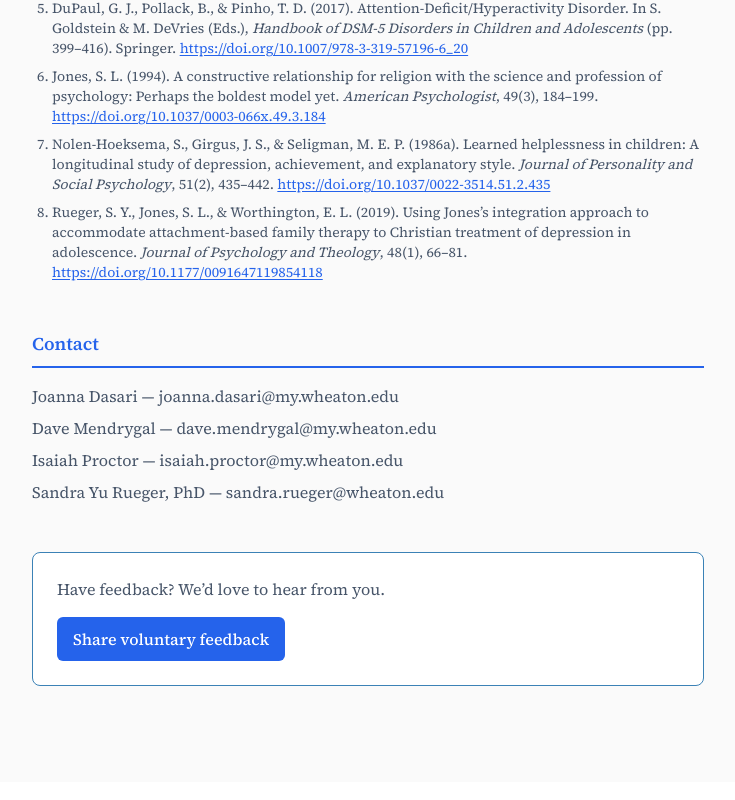
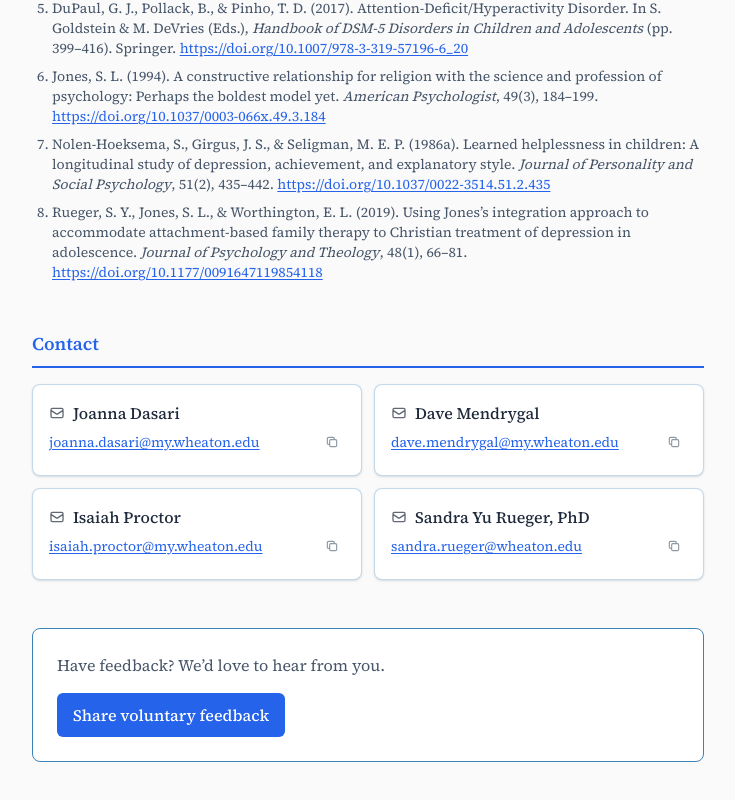
Before and after one commit to plutotom/single-page-sites, a Next.js app: page /grace-and-growth in a window 1280 px wide. Shown: the part 1197-1997 px from the top of the page, without its empty margins (272-1007 px from the left). Built offline with nearby package versions, Linux system fonts and the light colour scheme.

Commit message:
contact card

```diff
--- /dev/null
+++ b/app/grace-and-growth/ContactSection.tsx
@@ -0,0 +1,142 @@
+"use client";
+
+import { useState, useCallback, useRef, useEffect } from "react";
+
+const CONTACTS = [
+  { name: "Joanna Dasari", email: "joanna.dasari@my.wheaton.edu" },
+  { name: "Dave Mendrygal", email: "dave.mendrygal@my.wheaton.edu" },
+  { name: "Isaiah Proctor", email: "isaiah.proctor@my.wheaton.edu" },
+  { name: "Sandra Yu Rueger, PhD", email: "sandra.rueger@wheaton.edu" },
+] as const;
+
+function MailIcon() {
+  return (
+    <svg
+      className="h-4 w-4 shrink-0 opacity-70"
+      fill="none"
+      stroke="currentColor"
+      viewBox="0 0 24 24"
+      aria-hidden
+    >
+      <path
+        strokeLinecap="round"
+        strokeLinejoin="round"
+        strokeWidth={2}
+        d="M3 8l7.89 5.26a2 2 0 002.22 0L21 8M5 19h14a2 2 0 002-2V7a2 2 0 00-2-2H5a2 2 0 00-2 2v10a2 2 0 002 2z"
+      />
+    </svg>
+  );
+}
+
+function CopyIcon() {
+  return (
+    <svg
+      className="h-3.5 w-3.5 shrink-0 opacity-60"
+      fill="none"
+      stroke="currentColor"
+      viewBox="0 0 24 24"
+      aria-hidden
+    >
+      <path
+        strokeLinecap="round"
+        strokeLinejoin="round"
+        strokeWidth={2}
+        d="M8 16H6a2 2 0 01-2-2V6a2 2 0 012-2h8a2 2 0 012 2v2m-6 12h8a2 2 0 002-2v-8a2 2 0 00-2-2h-8a2 2 0 00-2 2v8a2 2 0 002 2z"
+      />
+    </svg>
+  );
+}
+
+function CheckIcon() {
+  return (
+    <svg
+      className="h-3.5 w-3.5 shrink-0 text-(--gg-blue)"
+      fill="none"
+      stroke="currentColor"
+      viewBox="0 0 24 24"
+      aria-hidden
+    >
+      <path
+        strokeLinecap="round"
+        strokeLinejoin="round"
+        strokeWidth={2}
+        d="M5 13l4 4L19 7"
+      />
+    </svg>
+  );
+}
+
+export default function ContactSection() {
+  const [copiedEmail, setCopiedEmail] = useState<string | null>(null);
+  const copyTimeoutRef = useRef<ReturnType<typeof setTimeout> | null>(null);
+
+  useEffect(() => () => {
+    if (copyTimeoutRef.current) clearTimeout(copyTimeoutRef.current);
+  }, []);
+
+  const copyEmail = useCallback((email: string) => {
+    if (copyTimeoutRef.current) clearTimeout(copyTimeoutRef.current);
+    void navigator.clipboard.writeText(email).then(() => {
+      setCopiedEmail(email);
+      copyTimeoutRef.current = setTimeout(() => setCopiedEmail(null), 2000);
+    });
+  }, []);
+
+  return (
+    <section className="mb-12" aria-label="Contact">
+      <h2 className="mb-4 border-b-2 border-(--gg-blue) pb-2 text-lg font-semibold text-(--gg-blue)">
+        Contact
+      </h2>
+      <ul className="grid gap-3 sm:grid-cols-2" role="list">
+        {CONTACTS.map(({ name, email }) => {
+          const justCopied = copiedEmail === email;
+          return (
+            <li key={email}>
+              <div
+                className="group flex flex-col gap-1 rounded-lg border border-(--gg-blue-muted)/30 bg-(--gg-white) p-4 shadow-sm transition-all duration-300 ease-out hover:border-(--gg-blue)/50 hover:shadow-md focus-within:border-(--gg-blue) focus-within:ring-2 focus-within:ring-(--gg-blue)/20 focus-within:ring-offset-2 focus-within:ring-offset-(--gg-off-white)"
+                style={{ fontFamily: "var(--font-grace-serif), serif" }}
+              >
+                <div className="flex items-center gap-2 text-(--gg-slate) font-medium">
+                  <MailIcon />
+                  <span>{name}</span>
+                </div>
+                <div className="flex items-center gap-2">
+                  <a
+                    href={`mailto:${email}`}
+                    className="truncate text-sm text-(--gg-blue) underline underline-offset-2 transition-colors hover:text-(--gg-blue-muted) focus:outline-none"
+                  >
+                    {email}
+                  </a>
+                  <button
+                    type="button"
+                    onClick={(e) => {
+                      e.preventDefault();
+                      copyEmail(email);
+                    }}
+                    className="ml-auto shrink-0 rounded p-1.5 text-(--gg-slate-muted) transition-colors duration-200 hover:bg-(--gg-blue)/10 hover:text-(--gg-blue) focus:outline-none focus:ring-2 focus:ring-(--gg-blue) focus:ring-offset-1"
+                    title="Copy email"
+                    aria-label={`Copy ${email}`}
+                  >
+                    {justCopied ? <CheckIcon /> : <CopyIcon />}
+                  </button>
+                </div>
+                <div
+                  className={`grid transition-[grid-template-rows] duration-300 ease-out ${justCopied ? "grid-rows-[1fr]" : "grid-rows-[0fr]"}`}
+                >
+                  <div className="min-h-0 overflow-hidden">
+                    <span
+                      className={`inline-block pt-0.5 text-xs font-medium text-(--gg-blue) transition-opacity duration-300 ease-out ${justCopied ? "opacity-100" : "opacity-0"}`}
+                      role="status"
+                    >
+                      Copied!
+                    </span>
+                  </div>
+                </div>
+              </div>
+            </li>
+          );
+        })}
+      </ul>
+    </section>
+  );
+}
--- a/app/grace-and-growth/page.tsx
+++ b/app/grace-and-growth/page.tsx
@@ -1,3 +1,5 @@
+import ContactSection from "./ContactSection";
+
 export default function GraceAndGrowthPage() {
   return (
     <div className="min-h-screen overflow-x-hidden bg-(--gg-off-white) text-(--gg-slate)">
@@ -184,18 +186,7 @@ export default function GraceAndGrowthPage() {
           </ol>
         </section>
 
-        {/* Contact */}
-        <section className="mb-12">
-          <h2 className="mb-4 border-b-2 border-(--gg-blue) pb-2 text-lg font-semibold text-(--gg-blue)">
-            Contact
-          </h2>
-          <ul className="space-y-2 text-(--gg-slate-muted)">
-            <li>Joanna Dasari — joanna.dasari@my.wheaton.edu</li>
-            <li>Dave Mendrygal — dave.mendrygal@my.wheaton.edu</li>
-            <li>Isaiah Proctor — isaiah.proctor@my.wheaton.edu</li>
-            <li>Sandra Yu Rueger, PhD — sandra.rueger@wheaton.edu</li>
-          </ul>
-        </section>
+        <ContactSection />
 
         {/* Secondary CTA reminder */}
         <section className="mb-12 rounded-lg border border-(--gg-blue-muted) bg-(--gg-white) p-4 sm:p-6">
```
